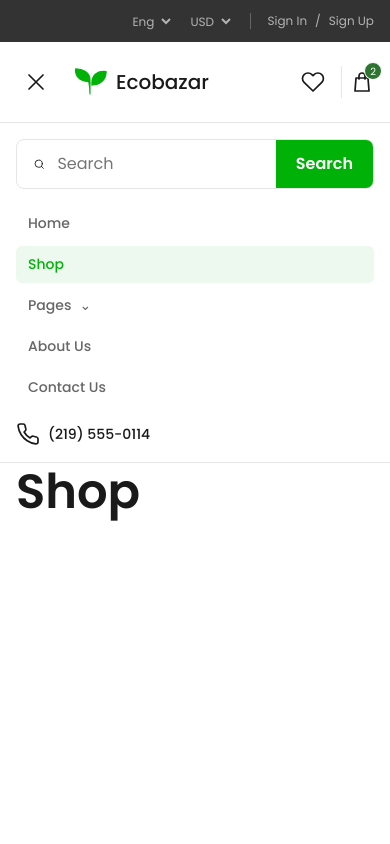
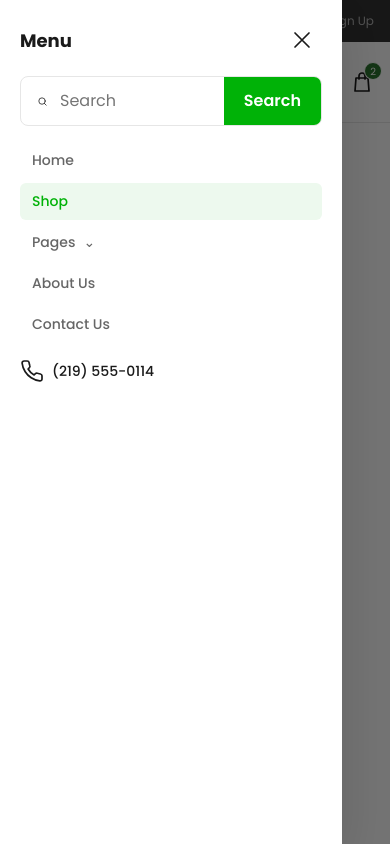
Before and after one commit to ecpieritz/ecobazar, an Angular app: page /shop in a window 390 px wide. Both pictures are taken after a click on the button "Open navigation". Built offline with nearby package versions, Linux system fonts and the light colour scheme.

Commit message:
feat(layout): implement mobile navigation and responsive menu

```diff
--- a/src/app/layout/storefront-header/storefront-header.html
+++ b/src/app/layout/storefront-header/storefront-header.html
@@ -35,7 +35,7 @@
       <button
         class="menu-toggle"
         type="button"
-        aria-label="Toggle navigation"
+        [attr.aria-label]="isMenuOpen() ? 'Close navigation' : 'Open navigation'"
         aria-controls="storefront-navigation"
         [attr.aria-expanded]="isMenuOpen()"
         (click)="toggleMenu()"
@@ -94,5 +94,9 @@
     </div>
   </div>
 
-  <app-storefront-navigation [isOpen]="isMenuOpen()" (navigated)="closeMenu()" />
+  <app-storefront-navigation
+    [isOpen]="isMenuOpen()"
+    (dismissed)="closeMenu()"
+    (navigated)="closeMenu()"
+  />
 </header>
--- a/src/app/layout/storefront-header/storefront-header.ts
+++ b/src/app/layout/storefront-header/storefront-header.ts
@@ -1,5 +1,16 @@
-import { ChangeDetectionStrategy, Component, signal } from '@angular/core';
-import { RouterLink } from '@angular/router';
+import { DOCUMENT } from '@angular/common';
+import {
+  ChangeDetectionStrategy,
+  Component,
+  DestroyRef,
+  effect,
+  HostListener,
+  inject,
+  signal,
+} from '@angular/core';
+import { takeUntilDestroyed } from '@angular/core/rxjs-interop';
+import { NavigationEnd, Router, RouterLink } from '@angular/router';
+import { filter } from 'rxjs';
 
 import { StorefrontNavigation } from './storefront-navigation';
 
@@ -12,6 +23,28 @@ import { StorefrontNavigation } from './storefront-navigation';
 })
 export class StorefrontHeader {
   protected readonly isMenuOpen = signal(false);
+  private readonly document = inject(DOCUMENT);
+  private readonly router = inject(Router);
+  private readonly destroyRef = inject(DestroyRef);
+
+  constructor() {
+    effect((onCleanup) => {
+      if (!this.isMenuOpen()) {
+        return;
+      }
+
+      const previousOverflow = this.document.body.style.overflow;
+      this.document.body.style.overflow = 'hidden';
+      onCleanup(() => (this.document.body.style.overflow = previousOverflow));
+    });
+
+    this.router.events
+      .pipe(
+        filter((event) => event instanceof NavigationEnd),
+        takeUntilDestroyed(this.destroyRef),
+      )
+      .subscribe(() => this.closeMenu());
+  }
 
   protected toggleMenu(): void {
     this.isMenuOpen.update((isOpen) => !isOpen);
@@ -21,6 +54,20 @@ export class StorefrontHeader {
     this.isMenuOpen.set(false);
   }
 
+  @HostListener('document:keydown.escape')
+  protected closeMenuOnEscape(): void {
+    this.closeMenu();
+  }
+
+  @HostListener('window:resize', ['$event'])
+  protected closeMenuAtDesktopBreakpoint(event: Event): void {
+    const viewport = event.target as Window | null;
+
+    if ((viewport?.innerWidth ?? 0) >= 992) {
+      this.closeMenu();
+    }
+  }
+
   protected preventSearchNavigation(event: SubmitEvent): void {
     event.preventDefault();
   }
--- a/src/app/layout/storefront-header/storefront-navigation.html
+++ b/src/app/layout/storefront-header/storefront-navigation.html
@@ -1,9 +1,21 @@
-<div class="navigation-bar">
-  <div
-    id="storefront-navigation"
-    class="container navigation-bar__content"
-    [class.is-open]="isOpen()"
-  >
+<div class="navigation-bar" [class.is-open]="isOpen()">
+  <button
+    class="navigation-backdrop"
+    type="button"
+    aria-label="Close navigation"
+    [attr.tabindex]="isOpen() ? 0 : -1"
+    (click)="dismiss()"
+  ></button>
+  <div id="storefront-navigation" class="container navigation-bar__content">
+    <div class="mobile-menu-heading">
+      <strong>Menu</strong>
+      <button type="button" aria-label="Close navigation" (click)="dismiss()">
+        <svg aria-hidden="true" viewBox="0 0 24 24">
+          <path d="m5 5 14 14M19 5 5 19" />
+        </svg>
+      </button>
+    </div>
+
     <form class="mobile-search" role="search" (submit)="preventSearchNavigation($event)">
       <label class="visually-hidden" for="mobile-store-search">Search products</label>
       <svg aria-hidden="true" viewBox="0 0 24 24">
--- a/src/app/layout/storefront-header/storefront-navigation.scss
+++ b/src/app/layout/storefront-header/storefront-navigation.scss
@@ -14,17 +14,67 @@ svg {
 }
 
 .navigation-bar {
-  background: var(--color-surface);
-  border-bottom: 1px solid var(--color-border);
+  position: fixed;
+  inset: 0;
+  z-index: var(--z-index-overlay);
+  visibility: hidden;
+  pointer-events: none;
 
   &__content {
-    display: none;
-    padding-block: var(--space-4);
+    position: relative;
+    z-index: 1;
+    display: grid;
+    align-content: start;
+    gap: var(--space-4);
+    width: min(22rem, calc(100% - 3rem));
+    height: 100dvh;
+    padding: var(--space-5);
+    margin: 0;
+    overflow-y: auto;
+    background: var(--color-surface);
+    box-shadow: var(--shadow-lg);
+    transform: translateX(-100%);
+    transition: transform var(--duration-slow) var(--easing-standard);
+  }
 
-    &.is-open {
-      display: grid;
-      gap: var(--space-4);
-    }
+  &.is-open {
+    visibility: visible;
+    pointer-events: auto;
+  }
+
+  &.is-open &__content {
+    transform: translateX(0);
+  }
+}
+
+.navigation-backdrop {
+  position: absolute;
+  inset: 0;
+  width: 100%;
+  padding: 0;
+  background: rgb(0 0 0 / 55%);
+  border: 0;
+  opacity: 0;
+  transition: opacity var(--duration-slow) var(--easing-standard);
+}
+
+.navigation-bar.is-open .navigation-backdrop {
+  opacity: 1;
+}
+
+.mobile-menu-heading {
+  display: flex;
+  align-items: center;
+  justify-content: space-between;
+  font-size: var(--font-size-lg);
+
+  button {
+    display: grid;
+    place-items: center;
+    padding: var(--space-2);
+    background: transparent;
+    border: 0;
+    border-radius: var(--radius-sm);
   }
 }
 
@@ -123,12 +173,32 @@ details summary {
 }
 
 @include from(lg) {
+  .navigation-bar {
+    position: static;
+    visibility: visible;
+    pointer-events: auto;
+    background: var(--color-surface);
+    border-bottom: 1px solid var(--color-border);
+  }
+
+  .navigation-backdrop,
+  .mobile-menu-heading {
+    display: none;
+  }
+
   .navigation-bar__content {
     display: flex;
     gap: var(--space-6);
     align-items: center;
+    width: min(calc(100% - (var(--container-padding) * 2)), var(--container-max-width));
+    height: auto;
     min-height: 3.75rem;
     padding-block: 0;
+    padding-inline: 0;
+    margin-inline: auto;
+    overflow: visible;
+    box-shadow: none;
+    transform: none;
   }
 
   .primary-navigation > ul {
--- a/src/app/layout/storefront-header/storefront-navigation.ts
+++ b/src/app/layout/storefront-header/storefront-navigation.ts
@@ -10,7 +10,12 @@ import { RouterLink, RouterLinkActive } from '@angular/router';
 })
 export class StorefrontNavigation {
   readonly isOpen = input.required<boolean>();
+  readonly dismissed = output<void>();
   readonly navigated = output<void>();
+
+  protected dismiss(): void {
+    this.dismissed.emit();
+  }
 
   protected notifyNavigation(): void {
     this.navigated.emit();
```
Also changed, not shown: 1 other file (tests, documents, lock files or other folders).
